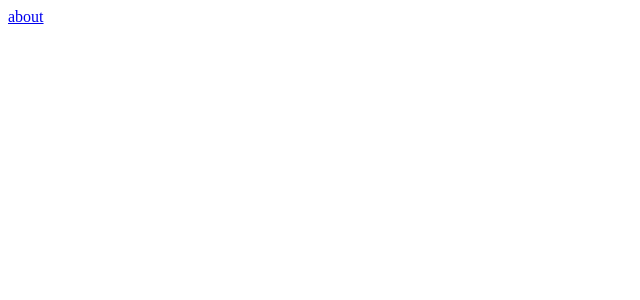
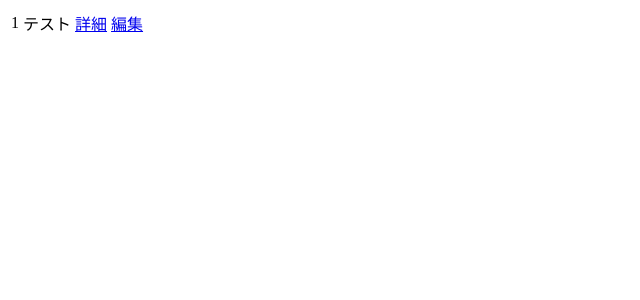
Before and after one commit to atsu0203/nuxt-test, a Nuxt app: page / in a window 1280 px wide. Shown: the top 300 px of the page, without its empty margins (0-640 px from the left). Built offline with nearby package versions, Linux system fonts and the light colour scheme.

Commit message:
リンクの追加

```diff
--- a/pages/index.vue
+++ b/pages/index.vue
@@ -1,8 +1,18 @@
 <template>
   <!-- <Tutorial /> -->
-  <div>
+  <!-- <div>
   <NuxtLink to="/about">about</NuxtLink>
-  </div>
+  </div> -->
+  <table>
+  <tr>
+  <td>1</td>
+  <td>テスト</td>
+  <td><NuxtLink to=“/products/1/show”>詳細</NuxtLink></td>
+  <td><NuxtLink to=“/products/1/edit”>編集</NuxtLink></td>
+  </tr>
+  </table>
+
+
 </template>
 
 <script>
```
